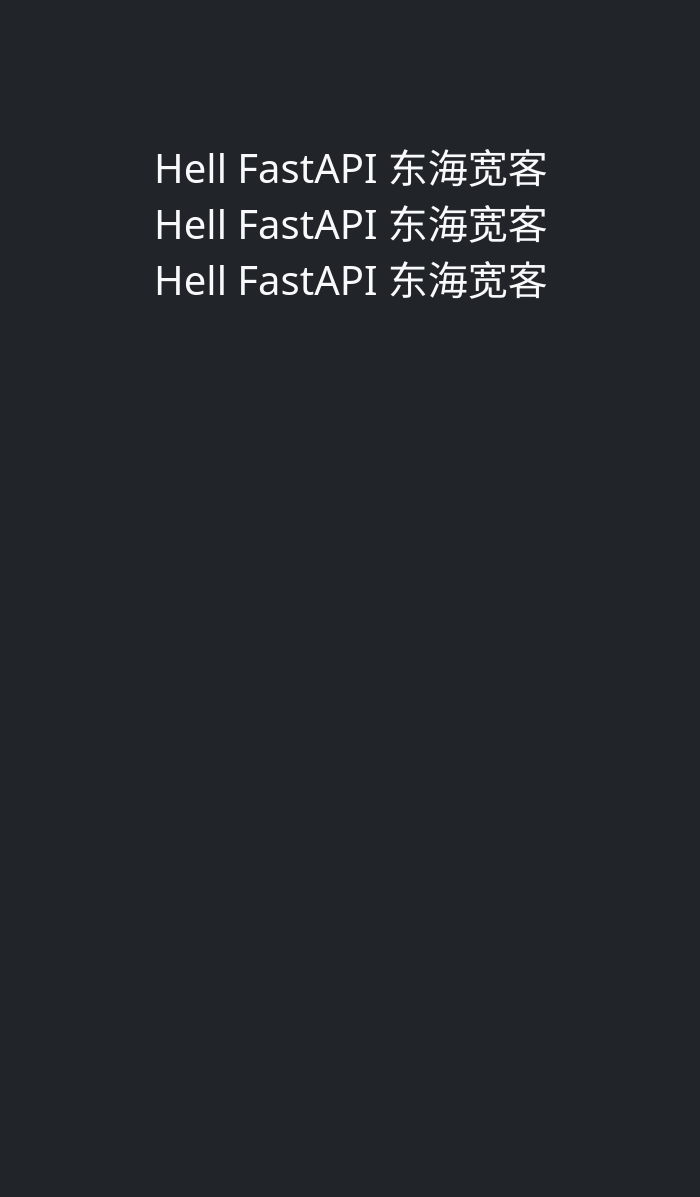
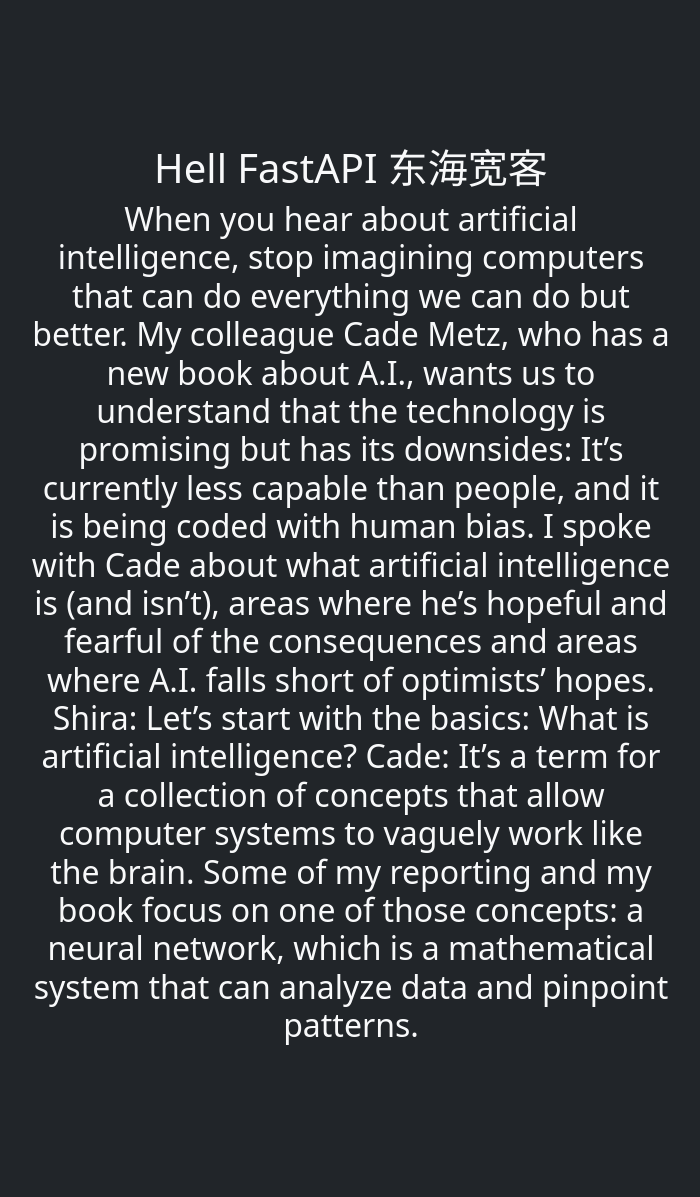
Before and after one commit to logoogol/fastapi, a FastAPI app: page / in a window 1280 px wide. Shown: the whole page, without its empty margins (289-989 px from the left). Before the commit the page ends 299 px from the top, so only its background shows below. Run offline with FastAPI, Linux system fonts and the light colour scheme.

Commit message:
article about AI

```diff
--- a/src/templates/home.html
+++ b/src/templates/home.html
@@ -4,6 +4,13 @@
 <div class='col-md-6 mx-auto text-center py-5'>
     <div class='py-5 my-5'>
 <h1>Hell FastAPI 东海宽客</h1>
-<h1>Hell FastAPI 东海宽客</h1>
-<h1>Hell FastAPI 东海宽客</h1>
+<h2>When you hear about artificial intelligence, stop imagining computers that can do everything we can do but better.
+
+My colleague Cade Metz, who has a new book about A.I., wants us to understand that the technology is promising but has its downsides: It’s currently less capable than people, and it is being coded with human bias.
+
+I spoke with Cade about what artificial intelligence is (and isn’t), areas where he’s hopeful and fearful of the consequences and areas where A.I. falls short of optimists’ hopes.
+
+Shira: Let’s start with the basics: What is artificial intelligence?
+
+Cade: It’s a term for a collection of concepts that allow computer systems to vaguely work like the brain. Some of my reporting and my book focus on one of those concepts: a neural network, which is a mathematical system that can analyze data and pinpoint patterns.</h1>
 {% endblock %}
```
